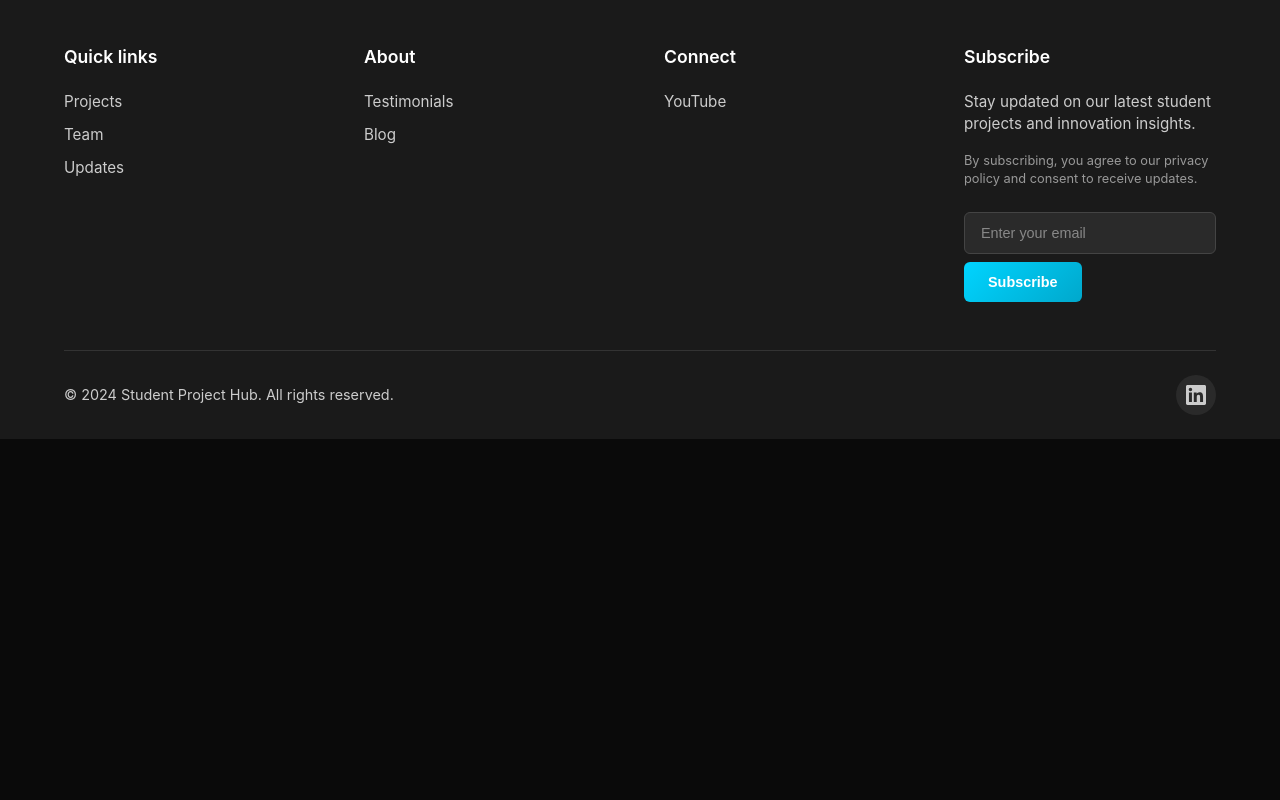
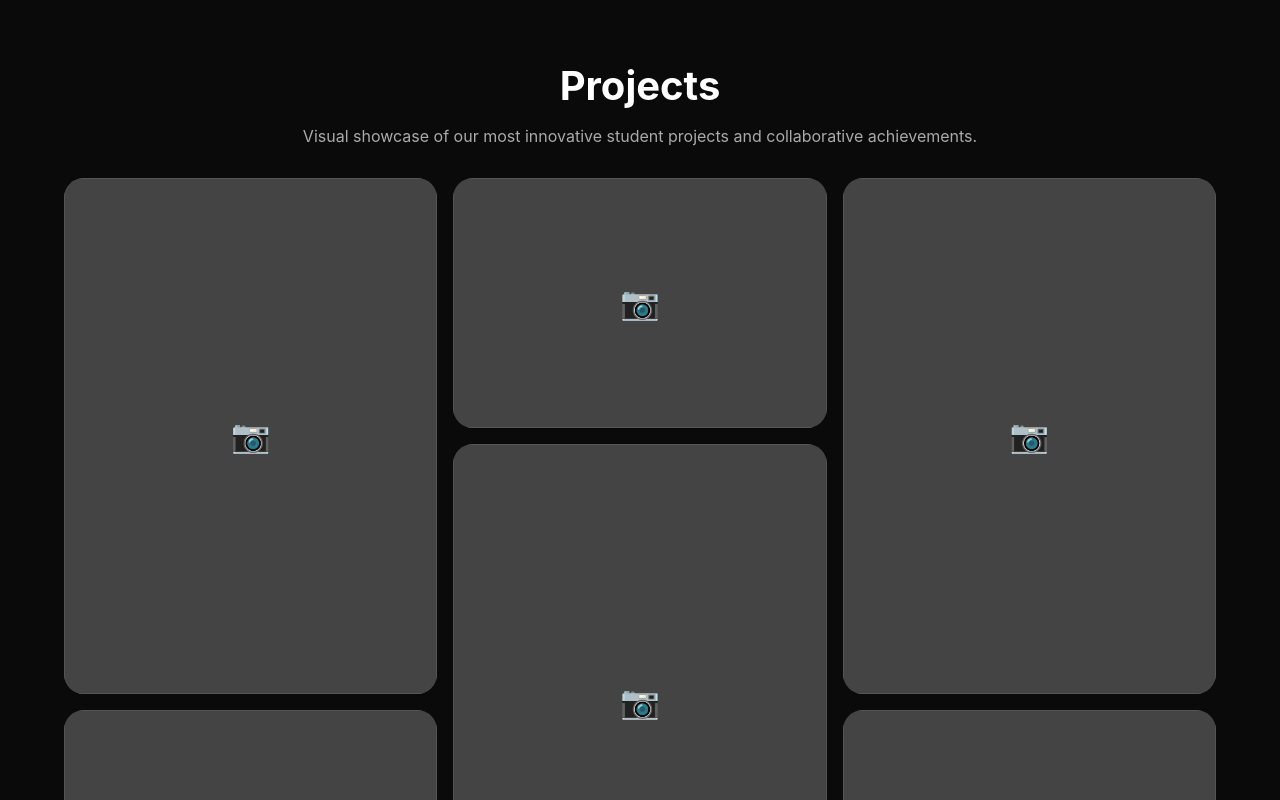
Before and after one commit to chdrPE/Hermes, a Next.js app: page / in a window 1280 px wide. Shown: the part 1960-2760 px from the top of the page. Before the commit the page ends 2399 px from the top, so only its background shows below. Built offline with nearby package versions, Linux system fonts and the light colour scheme.

Commit message:
added project showcase

```diff
--- a/components/ProjectPortfolio.jsx
+++ b/components/ProjectPortfolio.jsx
@@ -1 +1,54 @@
-// ProjectPortfolio component placeholder (Projects page list view)
+import styles from './ProjectPortfolio.module.css';
+
+export default function ProjectPortfolio(){
+    return(
+        <section className={styles.projectPortfolio}>
+            <div className={styles.ProjectContainer}>
+                <h2 className={styles.Title}>Projects</h2>
+                <p className={styles.Description}>Visual showcase of our most innovative student projects and collaborative achievements.</p>
+                <div className={styles.portfolioGrid}>
+
+                    <div className={`${styles.portfolioItem} ${styles.tall}`}>
+                        <a href="/projects/project1" className={styles.itemlink}>
+                        <div className={styles.imagePlaceholder}>📷</div>
+                        <div className={styles.overlay}>
+                            <span className={styles.overlayText}>Project 1</span>
+                            <span className={styles.overlaySubtext}>View More {'>'}</span>
+                        </div>
+                        </a>
+
+                    </div>
+
+                    <div className={styles.portfolioItem}>
+                        <div className={styles.imagePlaceholder}>📷</div>
+                    </div>
+
+                    <div className={`${styles.portfolioItem} ${styles.tall}`}>
+                        <div className={styles.imagePlaceholder}>📷</div>
+                    </div>
+
+                    <div className={`${styles.portfolioItem} ${styles.tall}`}>
+                        <div className={styles.imagePlaceholder}>📷</div>
+                    </div>
+
+                    <div className={styles.portfolioItem}>
+                        <div className={styles.imagePlaceholder}>📷</div>
+                    </div>
+
+                    <div className={`${styles.portfolioItem} ${styles.tall}`}>
+                        <div className={styles.imagePlaceholder}>📷</div>
+                    </div>
+
+                    <div className={styles.portfolioItem}>
+                        <div className={styles.imagePlaceholder}>📷</div>
+                    </div>
+
+                    <div className={styles.portfolioItem}>
+                        <div className={styles.imagePlaceholder}>📷</div>
+                    </div>
+
+                </div>
+            </div>
+        </section>
+    );
+}
--- a/components/ProjectPortfolio.module.css
+++ b/components/ProjectPortfolio.module.css
@@ -0,0 +1,95 @@
+.projectPortfolio {
+    background-color: #0a0a0a;
+    padding: 4rem 0;
+    color: white;
+}
+.ProjectContainer{
+    max-width:1200px;
+    margin: 0 auto;
+    padding: 0 1.5rem;
+}
+.Title{
+    font-size: 2.5rem;
+    font-weight: 700;
+    text-align: center;
+    margin-bottom: 1rem;
+}
+.Description{
+    font-size: 1rem;
+    text-align: center;
+    color: #aaa;
+    margin-bottom: 2rem;
+}
+.portfolioGrid{
+    display: grid;
+    grid-template-columns: repeat(3, 1fr);
+    gap: 1rem;
+    grid-auto-rows: 250px;
+}
+.portfolioItem{
+    background-color: #333;
+    border-radius: 20px;
+    overflow: hidden;
+    position: relative;
+}
+.tall {grid-row: span 2;}
+
+.imagePlaceholder {
+    width: 100%;
+    height: 100%;
+    background: #444;
+    display: grid;
+    place-items: center;
+    color: #bbb;
+    font-size: 2rem;
+    border: 1px solid #555;
+}
+/* subtle hover */
+.portfolioItem:hover {
+    transform: translateY(-2px);
+    transition: transform 160ms ease;
+}
+
+/* responsive columns */
+@media (max-width: 900px) {
+    .portfolioGrid { grid-template-columns: repeat(2, 1fr); }
+}
+
+@media (max-width: 600px) {
+    .portfolioGrid { grid-template-columns: 1fr; grid-auto-rows: 180px; }
+}
+.itemlink{
+    position:relative;
+    display: block;
+    width: 100%;
+    height: 100%;
+    text-decoration: none;
+    color: inherit;
+}
+.overlay{
+    position: absolute;
+    inset: 0;
+    background: rgba(0,0,0,0.5);
+    display: grid;
+    place-items: center;
+    opacity: 0;
+    transform: scale(1.1);
+    transition: opacity 180ms ease, transform 180ms ease;
+}
+.portfolioItem:hover .overlay,
+itemLink:focus .overlay,
+itemLink:focus-visible .overlay
+.portfolioItem:focus-within .overlay{
+    opacity: 1;
+    transform: scale(1);
+}
+.overlayText{
+    font-size: 1.2rem;
+    font-weight: 600;
+    text-align: center;
+    color: #fff;
+}
+.overlaySubtext{
+    font-size: 0.9rem;
+    color: #aaa;
+}
--- a/pages/index.jsx
+++ b/pages/index.jsx
@@ -4,6 +4,8 @@ import HeroSection from '../components/HeroSection'
 import Footer from '../components/Footer'
 import FeaturesSection from '../components/FeaturesSection'
 import SpotlightSection from '../components/SpotlightSection'
+import ProjectPortfolio from '../components/ProjectPortfolio'
+
 
 export default function Home() {
   return (
@@ -26,6 +28,9 @@ export default function Home() {
         <main className="flex-1">
           <SpotlightSection />
         </main>
+        <main className="flex-1">
+          <ProjectPortfolio/>
+        </main>
         <Footer />
       </div>
     </>
```
